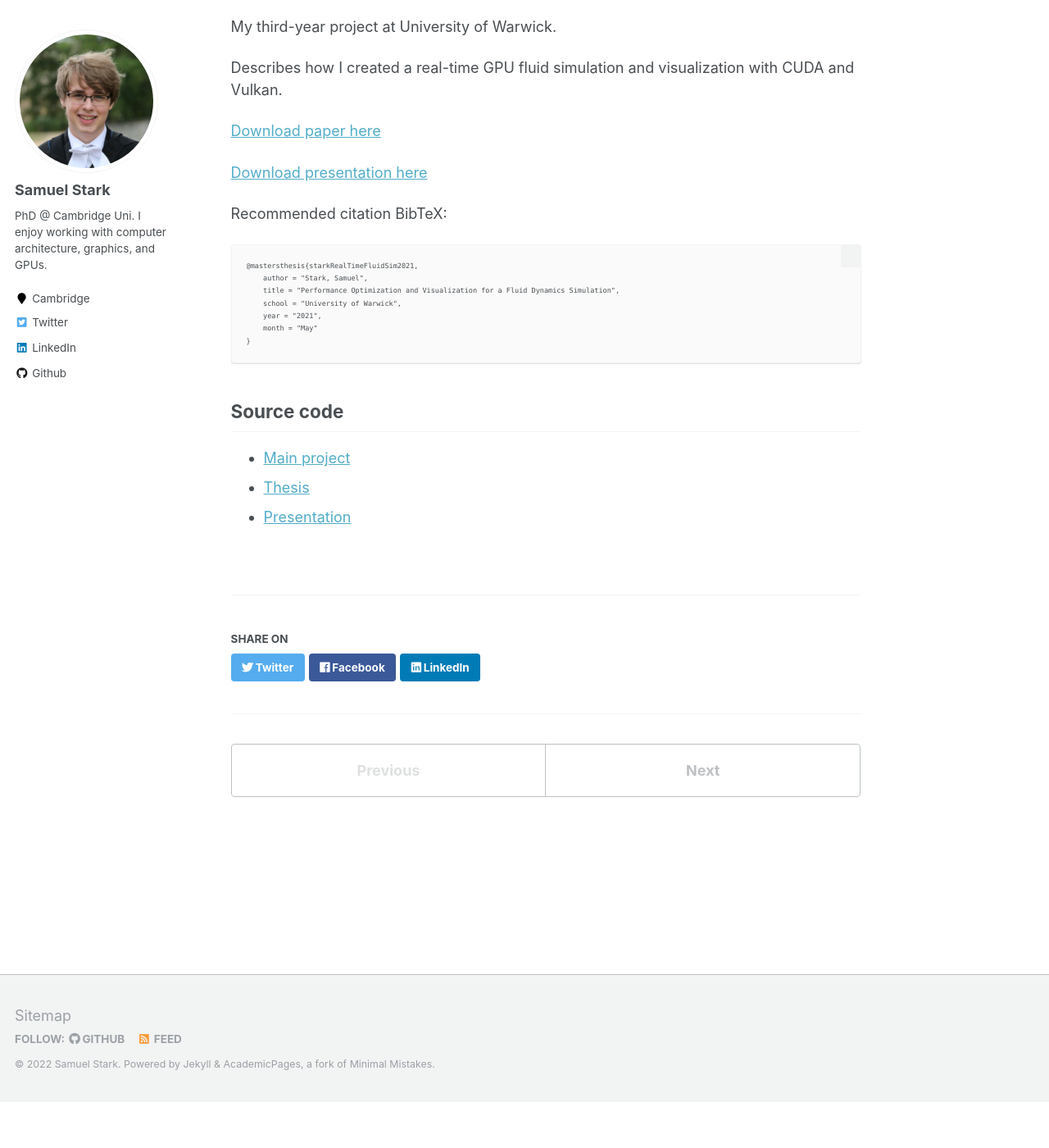
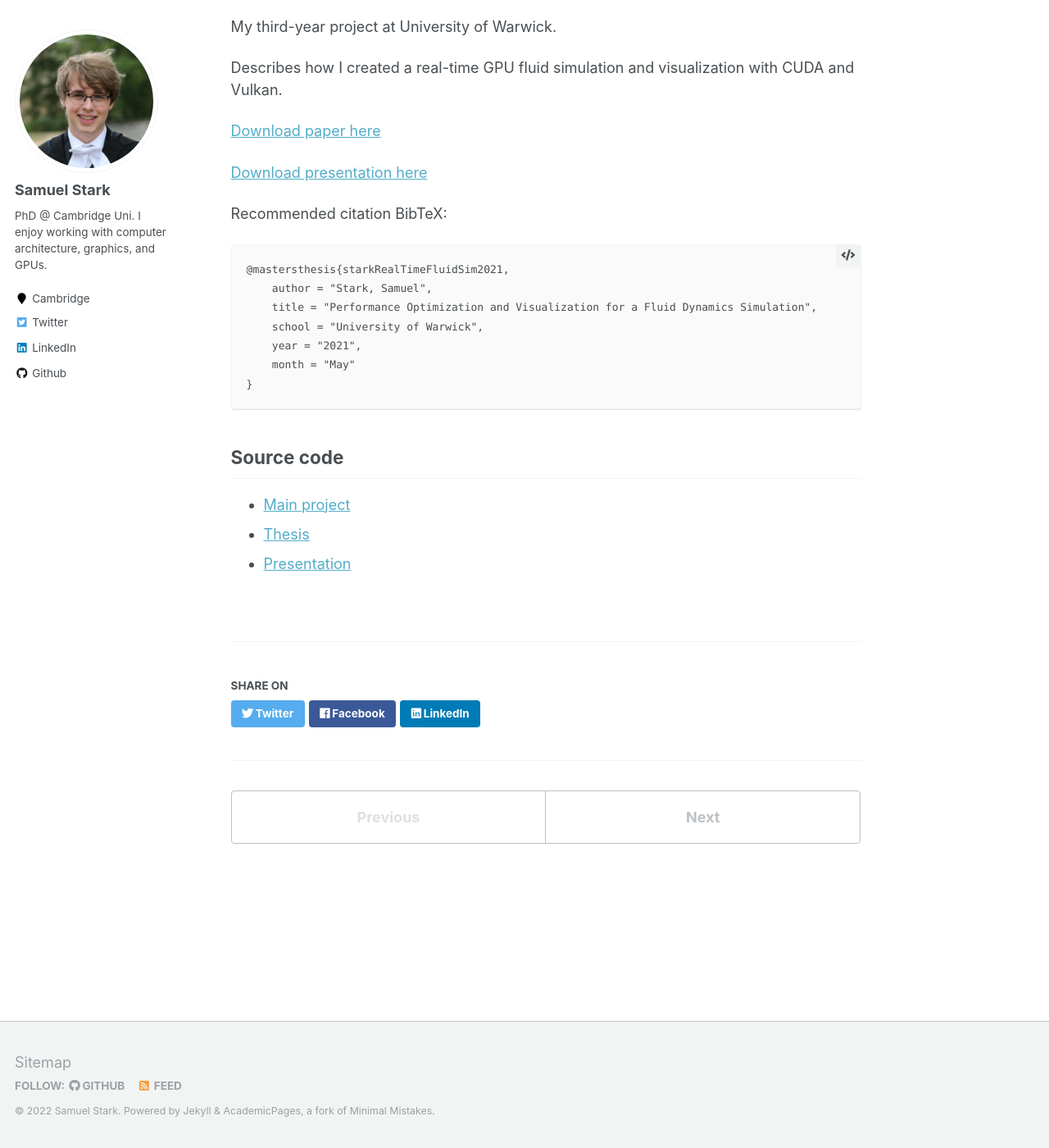
Before and after one commit to theturboturnip/theturboturnip.github.io, a Jekyll site: the page built from _publications/2021-05-01-fluid-dynamics-opt-viz.md, in a window 1280 px wide and 1400 px high, scrolled down 791 px. Shown: the whole window at 82% size. Built offline with Jekyll 4.4.1, drawn with Linux system fonts in a browser that asks for light colours; a script bundle is joined from its source files by our own code; library files that are not in the unit come from our copies; before the commit the page ends 2135 px from its top, so only the background shows below that.

Commit message:
Improved codeblock format

```diff
--- a/_sass/_syntax.scss
+++ b/_sass/_syntax.scss
@@ -18,7 +18,7 @@ div.highlighter-rouge, figure.highlight {
     padding: 0.5em;
     background-color: $lighter-gray;
     content: "\f121";
-    font-family: "fontawesome" !important;
+    font-family: "Font Awesome 5 Free" !important;
     font-size: $type-size-6;
     line-height: 1;
     text-transform: none;
@@ -28,7 +28,7 @@ div.highlighter-rouge, figure.highlight {
   .highlight {
     margin: 0;
     font-family: $monospace;
-    font-size: $type-size-7;
+    font-size: $type-size-5mono;
     line-height: 1.8;
   }
 }
--- a/_sass/_variables.scss
+++ b/_sass/_variables.scss
@@ -38,6 +38,7 @@ $type-size-2                : 1.953em;  // ~31.248px
 $type-size-3                : 1.563em;  // ~25.008px
 $type-size-4                : 1.25em;   // ~20px
 $type-size-5                : 1em;      // ~16px
+$type-size-5mono            : 0.85em;   // ~14px
 $type-size-6                : 0.75em;   // ~12px
 $type-size-7                : 0.6875em; // ~11px
 $type-size-8                : 0.625em;  // ~10px
```
